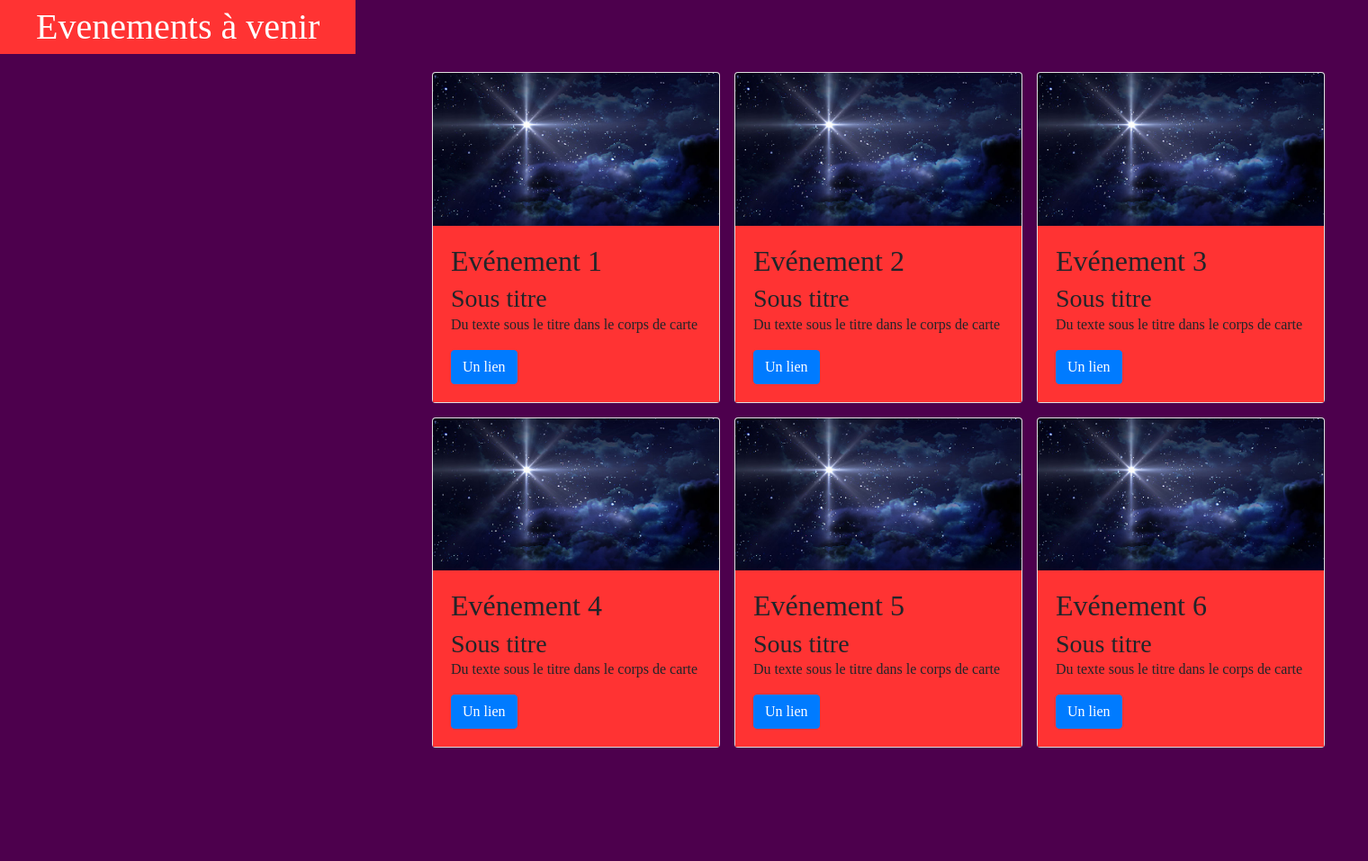
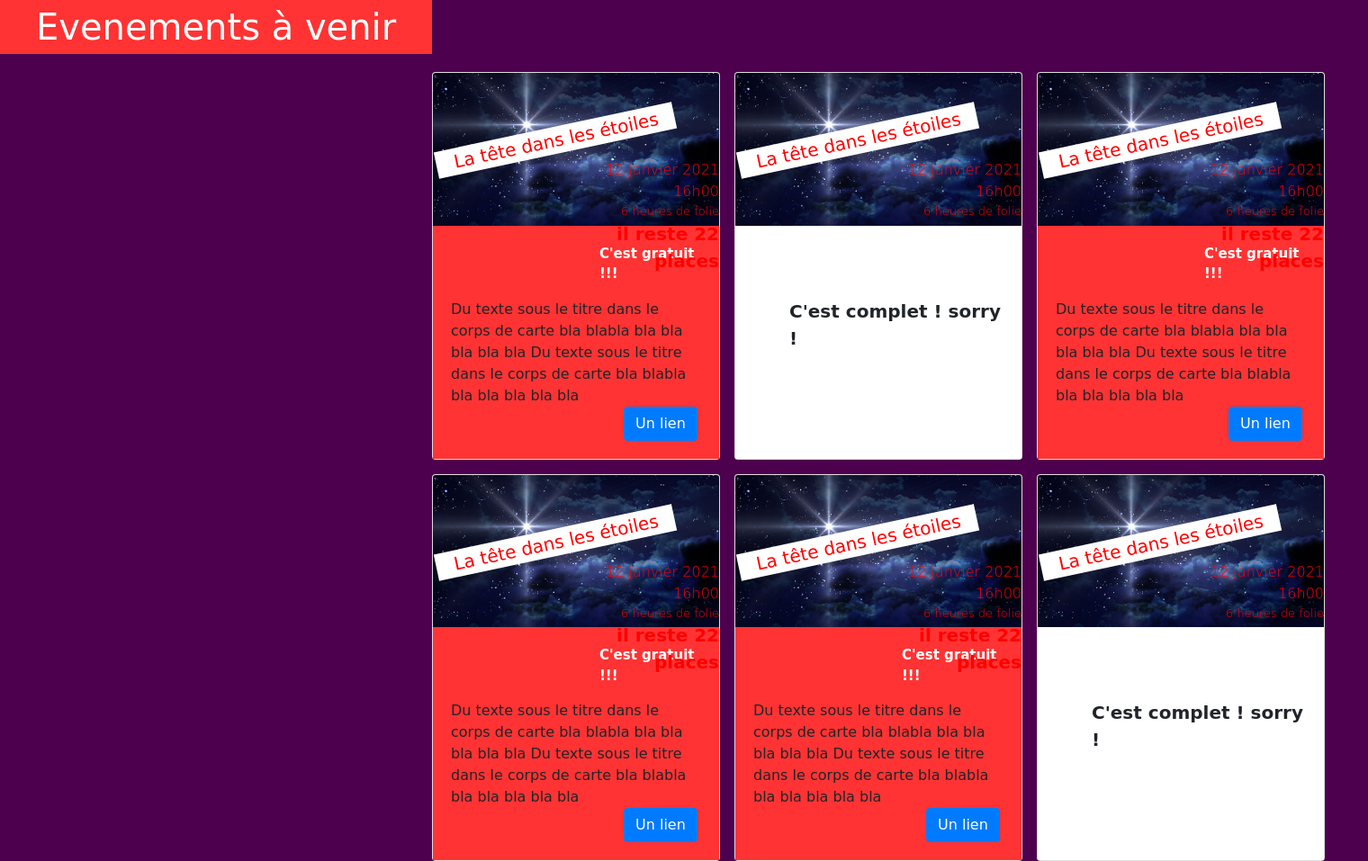
Before and after one commit to Oteryx/evaluation, a PHP site: page / in a window 1520 px wide. Shown: the whole page at 90% size. Before the commit the page ends 831 px from the top, so only its background shows below. Run offline with PHP 8.4, Linux system fonts and the light colour scheme.

Commit message:
5
Modification du css pour créé les classes css pour mettre en page

```diff
--- a/css/style.css
+++ b/css/style.css
@@ -1,31 +1,86 @@
-.fond{
-    background-color: #4d004d;
-    font-family: space mono;
+.fond {
+    font-family: Space mono, cursive;
 }
-.test1{
+
+.test1 {
     font-size: 40px;
     color: white;
     background-color: #ff3333;
     display: block;
     position: absolute;
 }
-.test{
+
+.test {
     margin-left: 1em;
     margin-right: 1em;
 }
-.carte{
+
+.carte {
     display: inline-flex;
     margin-top: 5em;
     margin-left: 30em;
 }
-.carte1{
+
+.carte1 {
     display: inline-flex;
     margin-top: 1em;
     margin-left: 30em;
 }
-.card{
+
+.card {
     margin-right: 1em;
 }
-.card-body{
+
+.card-body {
     background-color: #ff3333;
 }
+
+.bouton {
+    margin-left: 12em;
+}
+
+.tourne {
+    background-color: white;
+    transform: rotate(-12deg);
+    position: absolute;
+    height: 30px;
+    width: 270px;
+    margin-top: 3em;
+    margin-left: 1px;
+    font-size: 20px;
+    color: red;
+}
+
+.tournetext {
+    margin-left: 1em;
+}
+.resume{
+    color: red;
+    position: absolute;
+    text-align: right;
+    margin-top: 6em;
+    margin-left: 9em;
+    font-weight: lighter;
+}
+.heure{
+    font-size: small;
+}
+.place{
+    font-size: 20px;
+    font-weight: bold;
+}
+.prix{
+    margin-left: 11em;
+    color: white;
+    font-size: 15px;
+    font-weight: bold;
+}
+.description{
+    margin-top: 1em;
+}
+.complet{
+    margin-top: 3em;
+    margin-left: 2em;
+    font-weight: bold;
+    font-size: 20px;
+}
--- a/index.php
+++ b/index.php
@@ -4,6 +4,7 @@
     <link href="css/style.css" rel="stylesheet">
     <link rel="stylesheet" href="https://stackpath.bootstrapcdn.com/bootstrap/4.5.2/css/bootstrap.min.css"
           integrity="sha384-JcKb8q3iqJ61gNV9KGb8thSsNjpSL0n8PARn9HuZOnIxN0hoP+VmmDGMN5t9UJ0Z" crossorigin="anonymous">
+    <link href="https://fonts.google.com/specimen/Space+Mono">
 </header>
 <body style="background-color: #4d004d; !important;">
 <div class="fond">
@@ -16,31 +17,41 @@
         <div class="card" style="width: 20rem;">
             <img src="img/201812_Perreault.jpg" class="card-img-top"
                  alt="Accroche HTML">
+            <div class="tourne">
+                <div class="tournetext">La tête dans les étoiles</div>
+            </div>
+            <div class="resume">12 janvier 2021 16h00<br><div class="heure">6 heures de folie<br></div><div class="place"> il reste 22 places</div></div>
             <div class="card-body">
-                <h2 class="card-title">Evénement 1</h2>
-                <h3 class="card-subtitle">Sous titre</h3>
-                <p class="card-text">Du texte sous le titre dans le corps de carte</p>
-                <a href="#" class="btn btn-primary">Un lien</a>
+                <div class="prix">C'est gratuit !!!</div>
+                <div class="description"><p class="card-text">Du texte sous le titre dans le corps de carte bla blabla bla bla bla bla bla Du texte sous le titre dans le corps de carte bla blabla bla bla bla bla bla </p></div>
+                <div class="bouton"><a href="#" class="btn btn-primary">Un lien</a></div>
             </div>
         </div>
         <div class="card" style="width: 20rem;">
             <img src="img/201812_Perreault.jpg" class="card-img-top"
                  alt="Accroche HTML">
-            <div class="card-body">
-                <h2 class="card-title">Evénement 2</h2>
-                <h3 class="card-subtitle">Sous titre</h3>
-                <p class="card-text">Du texte sous le titre dans le corps de carte</p>
-                <a href="#" class="btn btn-primary">Un lien</a>
+            <div class="tourne">
+                <div class="tournetext">La tête dans les étoiles</div>
+            </div>
+            <div class="resume">12 janvier 2021 16h00<br><div class="heure">6 heures de folie<br></div><div class="place"> </div></div>
+            <div class="card-body" style="background-color: white">
+                <div class="prix"></div>
+                <div class="complet">C'est complet ! sorry !</div>
+                <div class="description"><p class="card-text"></p></div>
+                <div class="bouton"></div>
             </div>
         </div>
         <div class="card" style="width: 20rem;">
             <img src="img/201812_Perreault.jpg" class="card-img-top"
                  alt="Accroche HTML">
+            <div class="tourne">
+                <div class="tournetext">La tête dans les étoiles</div>
+            </div>
+            <div class="resume">12 janvier 2021 16h00<br><div class="heure">6 heures de folie<br></div><div class="place"> il reste 22 places</div></div>
             <div class="card-body">
-                <h2 class="card-title">Evénement 3</h2>
-                <h3 class="card-subtitle">Sous titre</h3>
-                <p class="card-text">Du texte sous le titre dans le corps de carte</p>
-                <a href="#" class="btn btn-primary">Un lien</a>
+                <div class="prix">C'est gratuit !!!</div>
+                <div class="description"><p class="card-text">Du texte sous le titre dans le corps de carte bla blabla bla bla bla bla bla Du texte sous le titre dans le corps de carte bla blabla bla bla bla bla bla </p></div>
+                <div class="bouton"><a href="#" class="btn btn-primary">Un lien</a></div>
             </div>
         </div>
     </div>
@@ -48,31 +59,41 @@
         <div class="card" style="width: 20rem;">
             <img src="img/201812_Perreault.jpg" class="card-img-top"
                  alt="Accroche HTML">
+            <div class="tourne">
+                <div class="tournetext">La tête dans les étoiles</div>
+            </div>
+            <div class="resume">12 janvier 2021 16h00<br><div class="heure">6 heures de folie<br></div><div class="place"> il reste 22 places</div></div>
             <div class="card-body">
-                <h2 class="card-title">Evénement 4</h2>
-                <h3 class="card-subtitle">Sous titre</h3>
-                <p class="card-text">Du texte sous le titre dans le corps de carte</p>
-                <a href="#" class="btn btn-primary">Un lien</a>
+                <div class="prix">C'est gratuit !!!</div>
+                <div class="description"><p class="card-text">Du texte sous le titre dans le corps de carte bla blabla bla bla bla bla bla Du texte sous le titre dans le corps de carte bla blabla bla bla bla bla bla </p></div>
+                <div class="bouton"><a href="#" class="btn btn-primary">Un lien</a></div>
             </div>
         </div>
         <div class="card" style="width: 20rem;">
             <img src="img/201812_Perreault.jpg" class="card-img-top"
                  alt="Accroche HTML">
+            <div class="tourne">
+                <div class="tournetext">La tête dans les étoiles</div>
+            </div>
+            <div class="resume">12 janvier 2021 16h00<br><div class="heure">6 heures de folie<br></div><div class="place"> il reste 22 places</div></div>
             <div class="card-body">
-                <h2 class="card-title">Evénement 5</h2>
-                <h3 class="card-subtitle">Sous titre</h3>
-                <p class="card-text">Du texte sous le titre dans le corps de carte</p>
-                <a href="#" class="btn btn-primary">Un lien</a>
+                <div class="prix">C'est gratuit !!!</div>
+                <div class="description"><p class="card-text">Du texte sous le titre dans le corps de carte bla blabla bla bla bla bla bla Du texte sous le titre dans le corps de carte bla blabla bla bla bla bla bla </p></div>
+                <div class="bouton"><a href="#" class="btn btn-primary">Un lien</a></div>
             </div>
         </div>
         <div class="card" style="width: 20rem;">
             <img src="img/201812_Perreault.jpg" class="card-img-top"
                  alt="Accroche HTML">
-            <div class="card-body">
-                <h2 class="card-title">Evénement 6</h2>
-                <h3 class="card-subtitle">Sous titre</h3>
-                <p class="card-text">Du texte sous le titre dans le corps de carte</p>
-                <a href="#" class="btn btn-primary">Un lien</a>
+            <div class="tourne">
+                <div class="tournetext">La tête dans les étoiles</div>
+            </div>
+            <div class="resume">12 janvier 2021 16h00<br><div class="heure">6 heures de folie<br></div><div class="place"> </div></div>
+            <div class="card-body" style="background-color: white">
+                <div class="prix"></div>
+                <div class="complet">C'est complet ! sorry !</div>
+                <div class="description"><p class="card-text"></p></div>
+                <div class="bouton"></div>
             </div>
         </div>
     </div>
```
